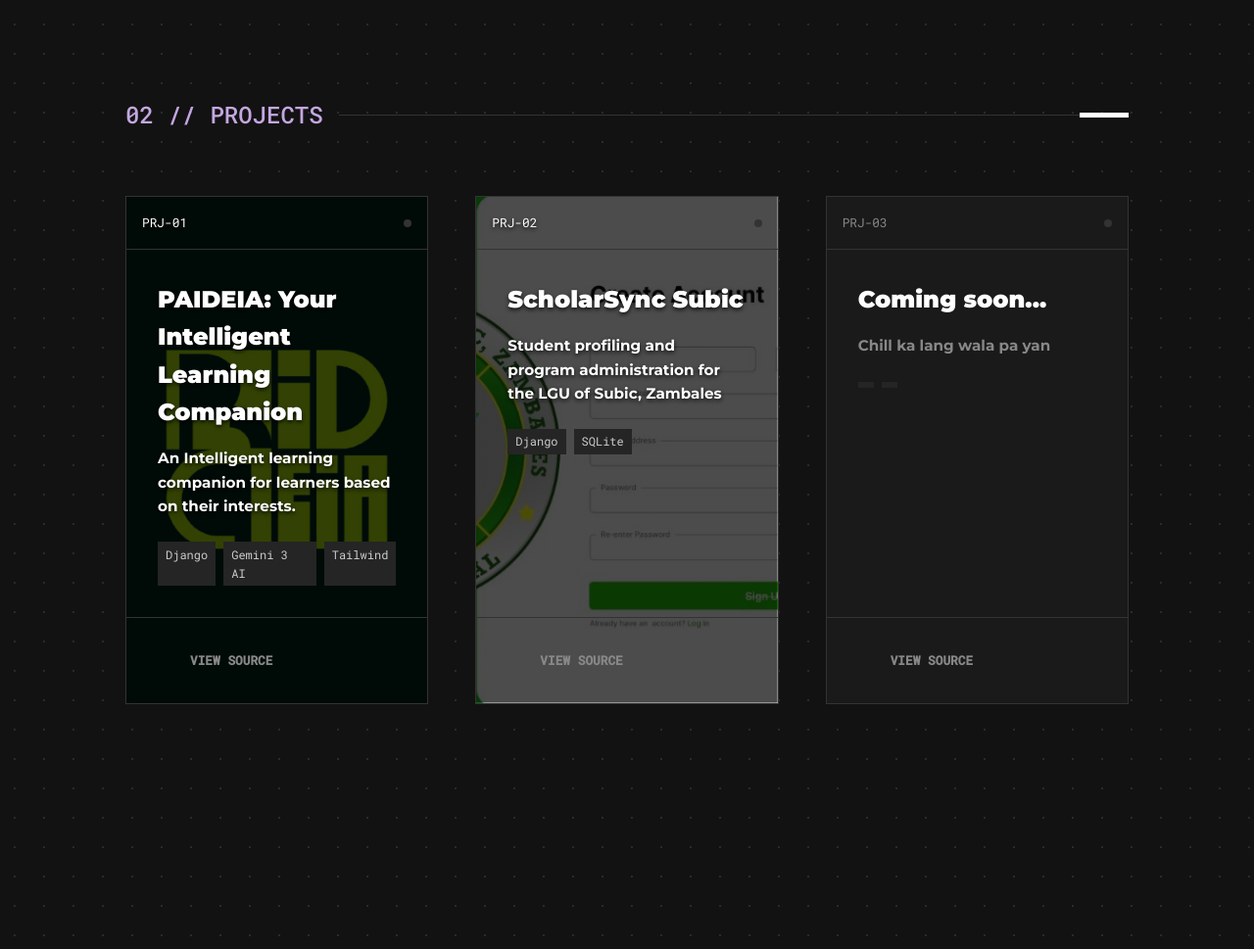
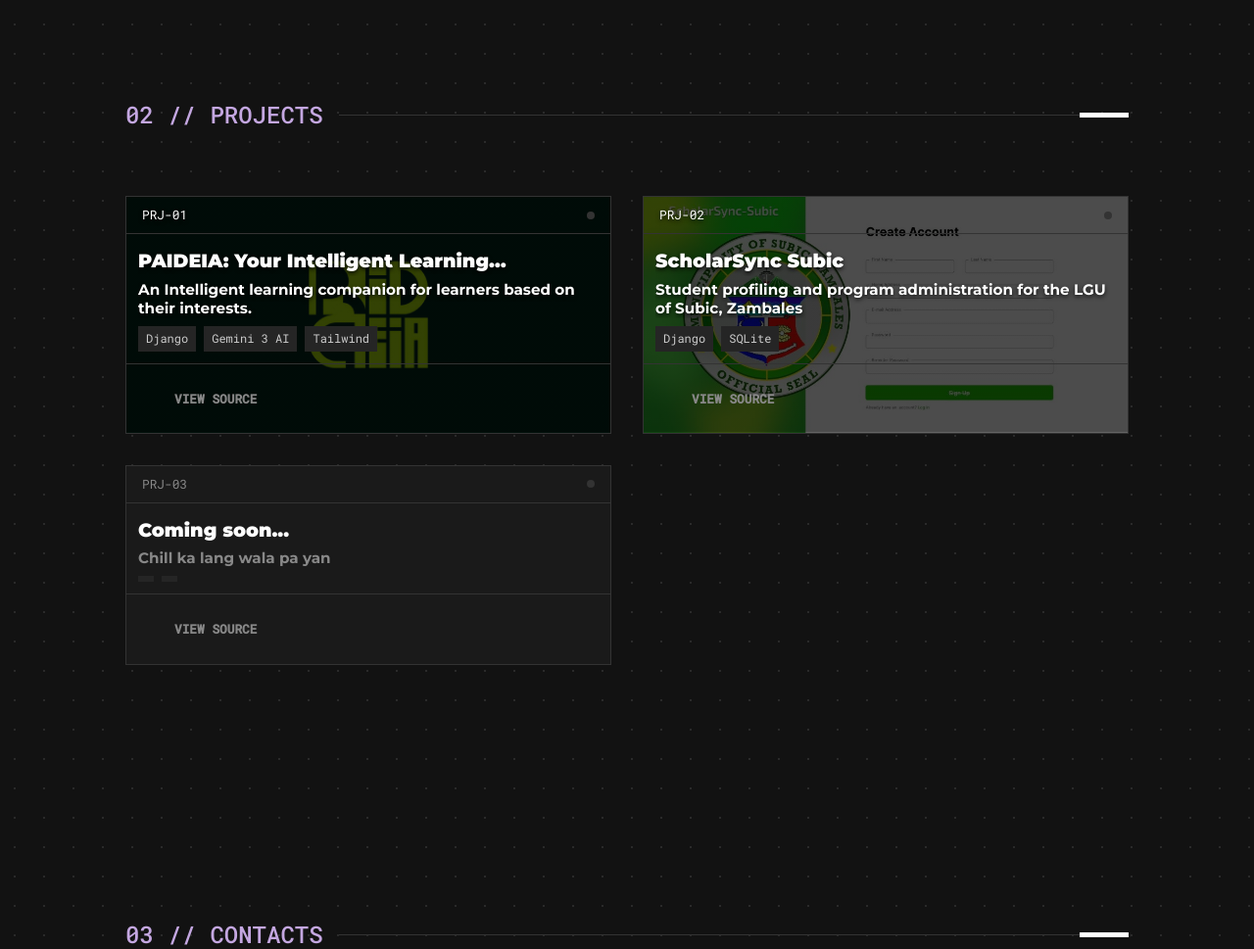
Before and after one commit to juizelander/portfoliowebsite-lander, a Django app: template portfolio/templates/portfolio/index.html in a window 1280 px wide. Shown: the part 830-1799 px from the top of the page at 98% size. Run offline with Django 5.2, Linux system fonts and the light colour scheme; the template is opened without the code that fills it, so the values that code supplies are empty.

Commit message:
Fixing card height with line-clamp and linting

```diff
--- a/docs/static/portfolio/css/style.css
+++ b/docs/static/portfolio/css/style.css
@@ -375,8 +375,8 @@
 /* PROJECTS GRID */
 .projects-grid {
     display: grid;
-    grid-template-columns: repeat(auto-fit, minmax(300px, 1fr));
-    gap: 3rem;
+    grid-template-columns: repeat(auto-fit, minmax(450px, 1fr));
+    gap: 2rem;
 }
 
 .project-card {
@@ -420,7 +420,7 @@
 }
 
 .card-header {
-    padding: 1rem;
+    padding: 0.5rem 1rem;
     border-bottom: 1px solid #333;
     display: flex;
     justify-content: space-between;
@@ -446,20 +446,31 @@
 }
 
 .card-body {
-    padding: 2rem;
+    padding: 0.75rem;
     flex-grow: 1;
 }
 
 .project-title {
-    font-size: 1.5rem;
-    margin-bottom: 1rem;
+    font-size: 1.2rem;
+    margin-bottom: 0.25rem;
     font-weight: 800;
+    display: -webkit-box;
+    -webkit-line-clamp: 1;
+    line-clamp: 1;
+    -webkit-box-orient: vertical;
+    overflow: hidden;
 }
 
 .project-desc {
     color: var(--text-muted);
     font-size: 0.95rem;
-    margin-bottom: 1.5rem;
+    margin-bottom: 0.5rem;
+    line-height: 1.3;
+    display: -webkit-box;
+    -webkit-line-clamp: 2;
+    line-clamp: 2;
+    -webkit-box-orient: vertical;
+    overflow: hidden;
 }
 
 .tags {
@@ -476,7 +487,7 @@
 }
 
 .card-footer {
-    padding: 1rem 2rem;
+    padding: 0.5rem 1rem;
     border-top: 1px solid #333;
 }
 
@@ -614,6 +625,10 @@
     .email-link {
         font-size: 1.5rem;
     }
+
+    .projects-grid {
+        grid-template-columns: 1fr;
+    }
 }
 
 @keyframes slideDown {
```
Also changed, not shown: portfolio/static/portfolio/css/style.css (+11 -1 lines).
